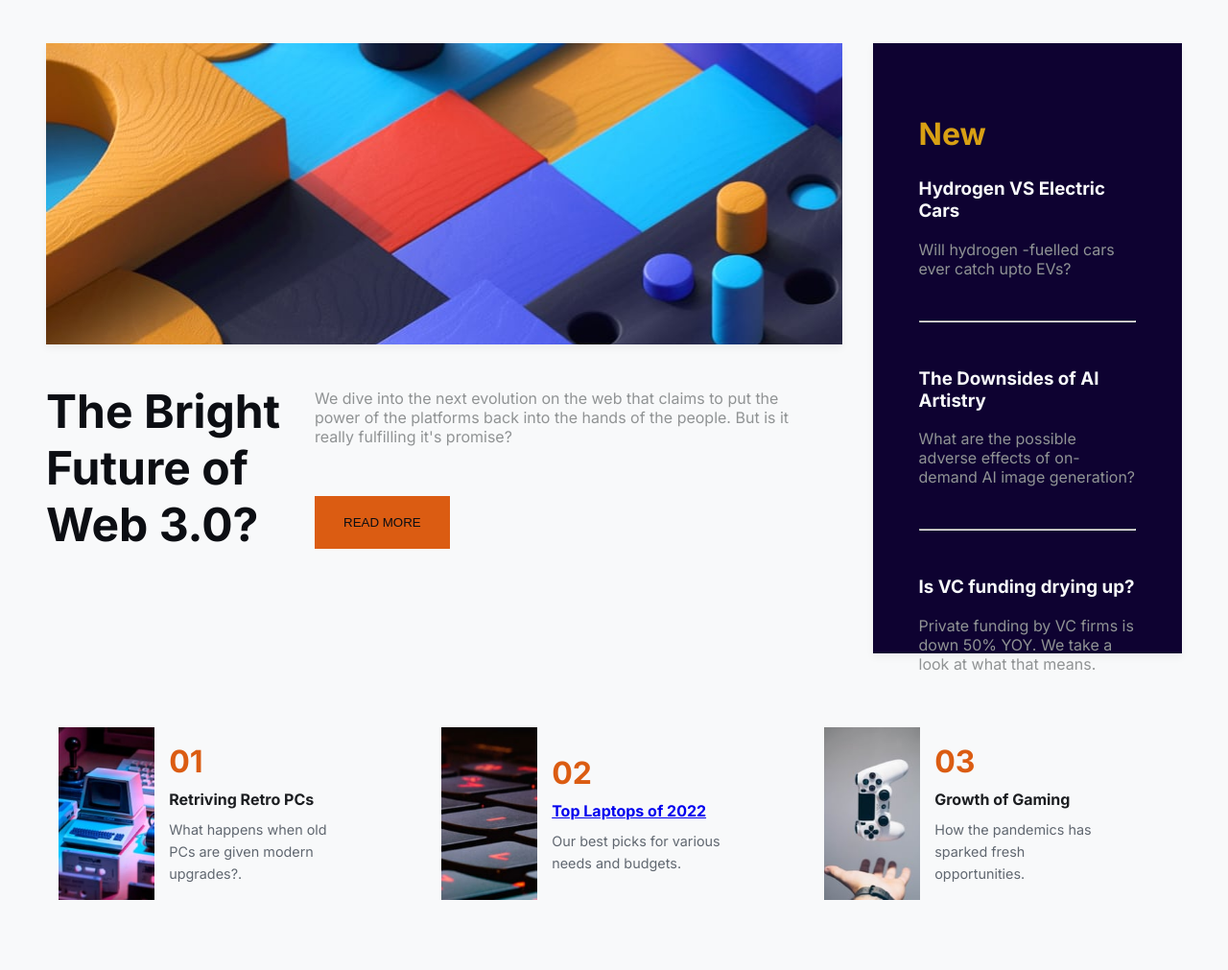
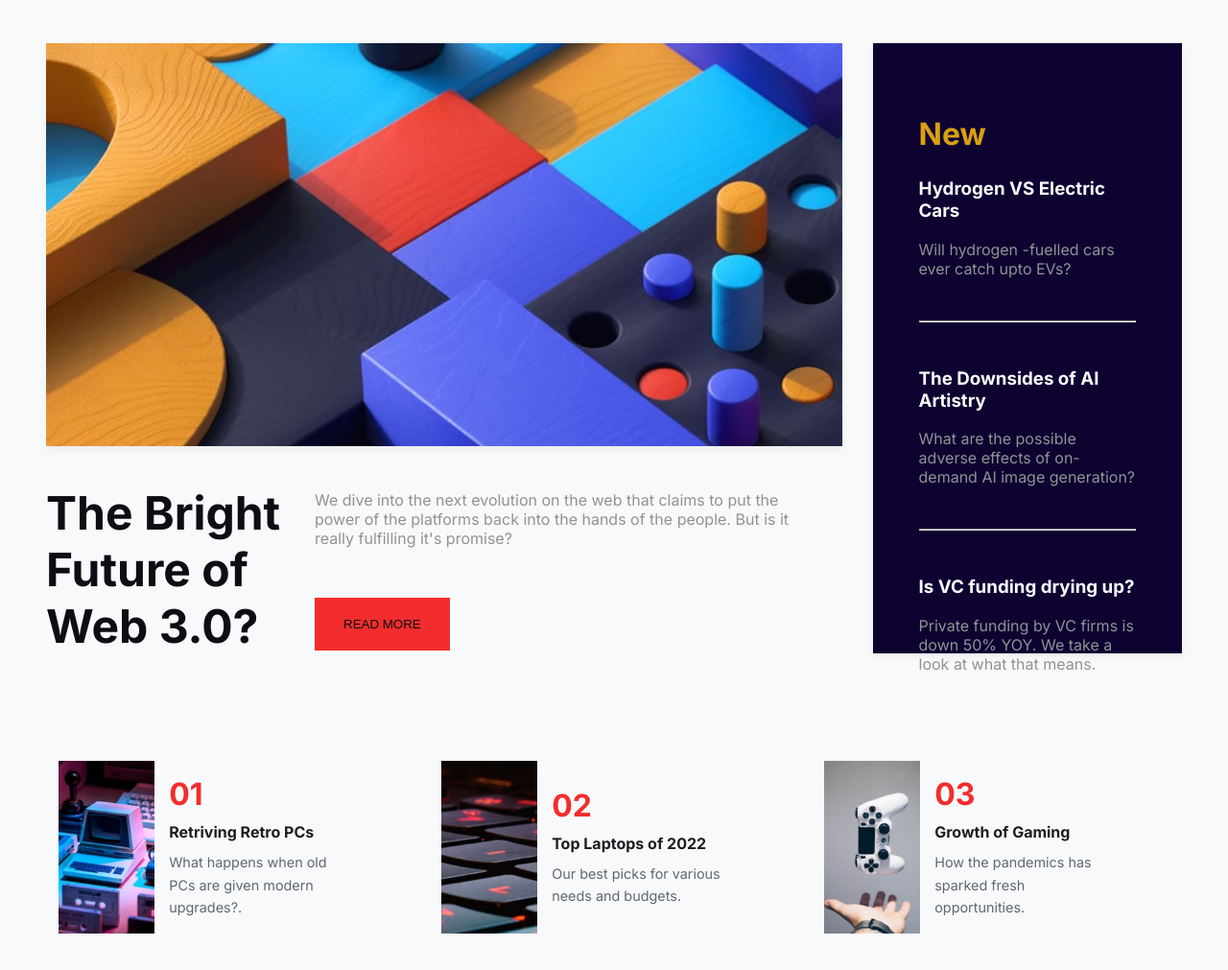
Before and after one commit to christian-nwachukwu/news-homepage-main, a plain HTML site: page index.html in a window 1280 px wide. Shown: the part 73-1084 px from the top of the page at 96% size. Drawn offline with Linux system fonts and the light colour scheme.

Commit message:
Upadte html, css and README fie

```diff
--- a/index.html
+++ b/index.html
@@ -10,7 +10,7 @@
     <style>
         :root {
             --primary-color: #007bff;
-            --active-color: #db5c12;
+            --active-color: #f32d2d;
             --secondary-color: #909394;
             --background-light: #f8f9fa;
             --text-dark: #0c0e13;
@@ -92,8 +92,8 @@
             flex-basis: 60%;
             background-image: url("assets/images/image-web-3-desktop.jpg");
             background-repeat: no-repeat;
-            padding: 2rem;
-            height: 250px;
+            padding: 2.2rem;
+            height: 350px;
             border-radius: 0px;
             box-shadow: 0 4px 8px rgba(0, 0, 0, 0.05);
         }
@@ -197,7 +197,7 @@
         .card-content h2 a:hover{
             margin-top: 0;
             margin-bottom: 10px;
-            font-size: 1.2rem;
+            font-size: 1rem;
             color: #db5c12; /* text for title */
             text-decoration: none;
         }
@@ -210,7 +210,7 @@
         }
 
         #myBtn {
-            background-color: #db5c12;
+            background-color: #f32d2d;
             color: #0c0e13;
             border: none;
             padding: 20px 30px;
@@ -356,8 +356,8 @@
 
         <!-- Text on the right -->
         <div class="card-content">
-            <h2 style="color: #db5c12; font-size: 2em;">01</h2>
-            <h2>Retriving Retro PCs</h2>
+            <h2 style="color: #f32d2d; font-size: 2em;">01</h2>
+            <h2><a>Retriving Retro PCs</a></h2>
             <p>What happens when old PCs are given modern upgrades?.</p>
         </div>
     </div>
@@ -372,8 +372,8 @@
 
         <!-- Text on the right -->
         <div class="card-content">
-            <h2 style="color: #db5c12; font-size: 2em;">02</h2>
-            <h2><a href="#">Top Laptops of 2022</a></h2>
+            <h2 style="color: #f32d2d; font-size: 2em;">02</h2>
+            <h2><a>Top Laptops of 2022</a></h2>
             <p>Our best picks for various needs and budgets.</p>
         </div>
     </div>
@@ -388,8 +388,8 @@
 
         <!-- Text on the right -->
         <div class="card-content">
-            <h2 style="color: #db5c12; font-size: 2em;">03</h2>
-            <h2>Growth of Gaming</h2>
+            <h2 style="color: #f32d2d; font-size: 2em;">03</h2>
+            <h2><a>Growth of Gaming</a></h2>
             <p>How the pandemics has sparked fresh opportunities.</p>
         </div>
     </div>
@@ -398,7 +398,7 @@
 
 
 <script>
-    function toggleText() {
+   /** function toggleText() {
   var spaces = document.getElementById("spaces");
   var moreText = document.getElementById("moreText");
   var btnText = document.getElementById("myBtn");
@@ -414,7 +414,7 @@
     btnText.innerHTML = "Read less";
     moreText.style.display = "inline";
   }
-}
+}*/
 </script>
 </body>
 </html>
```
Also changed, not shown: 1 other file.
